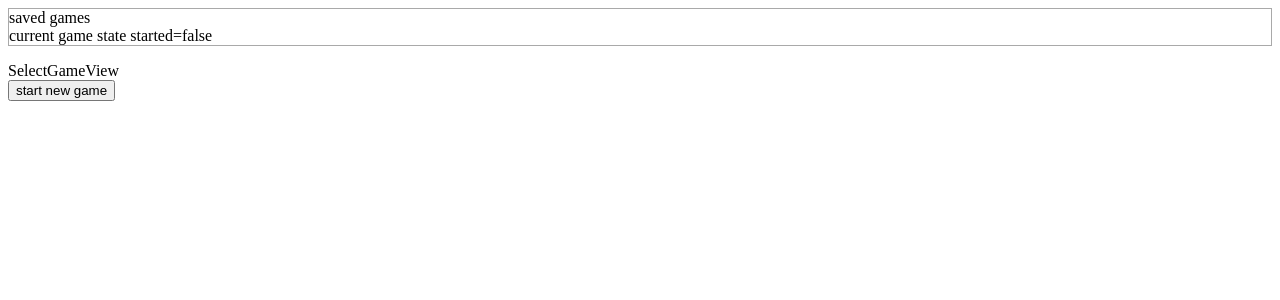
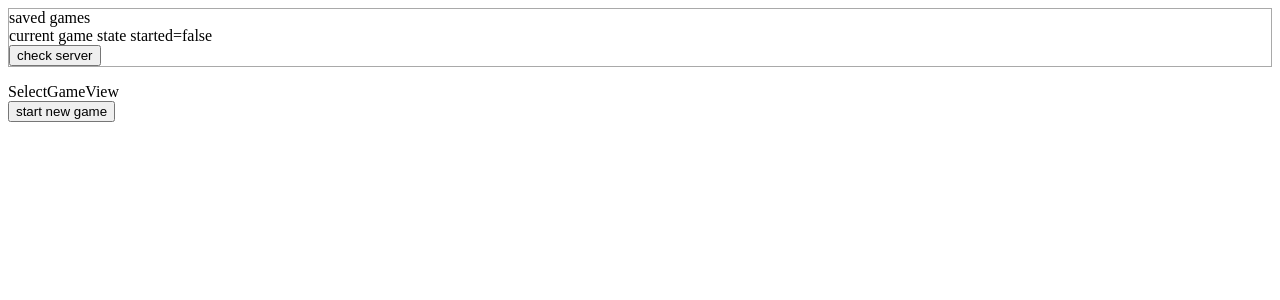
Before and after one commit to walfram/dragons, a React (Vite) app in the folder dragons-frontend/: page / in a window 1280 px wide. Shown: the top 300 px of the page. Built offline with nearby package versions, Linux system fonts and the light colour scheme.

Commit message:
added server check to debug panel

```diff
--- a/dragons-frontend/src/components/DebugPanel.tsx
+++ b/dragons-frontend/src/components/DebugPanel.tsx
@@ -8,10 +8,20 @@ export default function DebugPanel() {
 
   const gameIds: GameId[] = savedGameIds();
 
+  function checkServer() {
+    fetch(`https://dragonsofmugloar.com/api/v2/game/start`, {method: "options"})
+    .then(response => response.text())
+    .then(data => console.log("server check ok", data))
+    .catch(error => console.error("server check failed", error));
+  }
+
   return (
       <section className={"debug-panel"}>
         <div>saved games {gameIds.map(gid => gid.gameId).join(",")}</div>
         <div>current game state started={gameStarted.toString()}</div>
+        <div>
+          <button onClick={() => checkServer()}>check server</button>
+        </div>
       </section>
   );
 }
```
